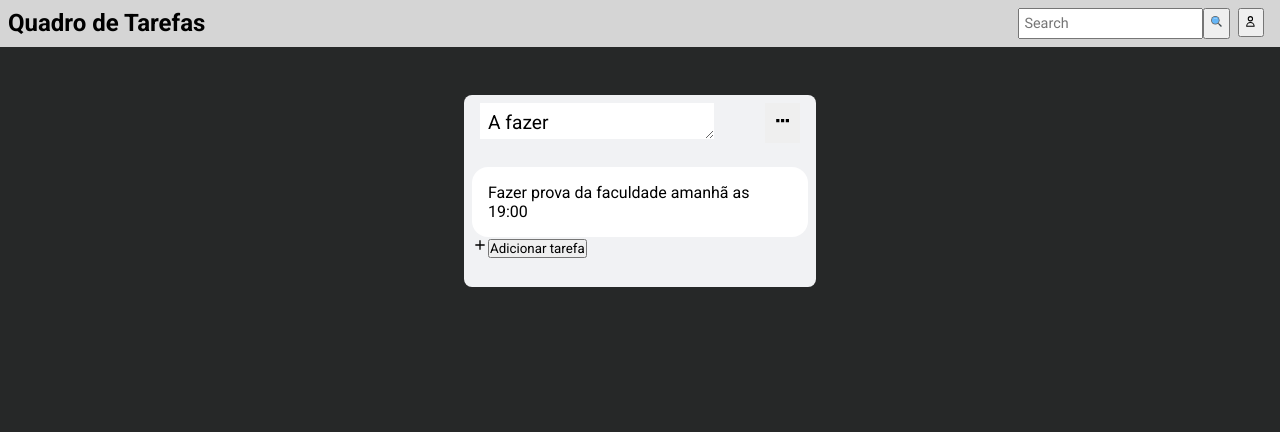
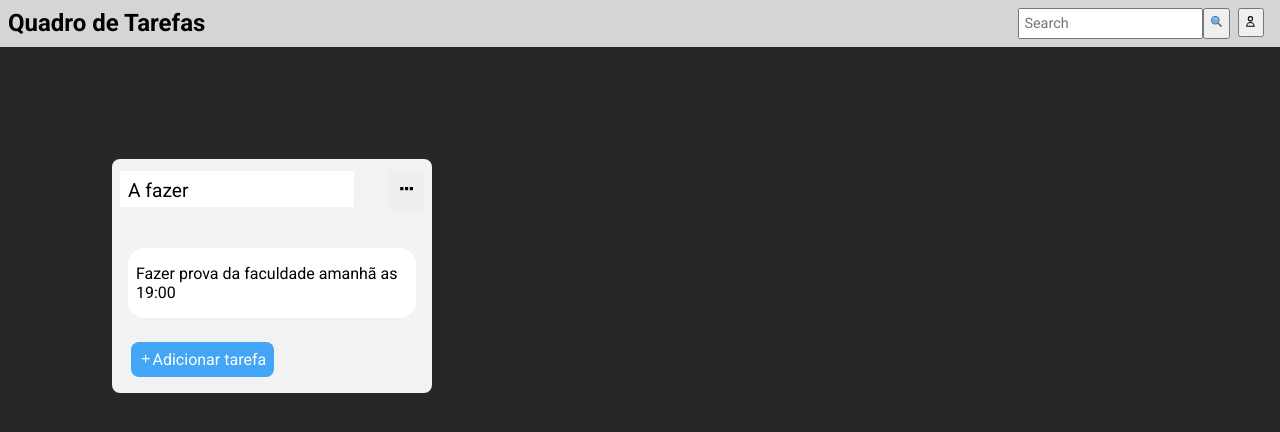
Before and after one commit to iSantanaaH/Projeto-Quadro, a React (Vite) app in the folder front-end_react/: page / in a window 1280 px wide. Shown: the top 432 px of the page. Built offline with nearby package versions, Linux system fonts and the light colour scheme.

Commit message:
Update CardTask

```diff
--- a/front-end_react/src/components/CardTask.tsx
+++ b/front-end_react/src/components/CardTask.tsx
@@ -9,8 +9,8 @@ import styles from "../styles/CardTask.module.css";
 const CardTask = () => {
   return (
     <>
-      <div>
       <div className={styles.CardTask}>
+        <div className={styles.contentCardTask}>
           <div className={styles.mainCardTask}>
             <div className={styles.cardHeader}>
               <div className={styles.mainCardHeader}>
@@ -25,6 +25,7 @@ const CardTask = () => {
                 </div>
               </div>
             </div>
+            <div className={styles.divOverflow}>
               <div className={styles.secondMainCardTask}>
                 <div className={styles.containerDescription}>
                   <div>
@@ -35,12 +36,15 @@ const CardTask = () => {
 
               <div className={styles.cardFooter}>
                 <div className={styles.contentAddTask}>
-                <a>
+                  <div className={styles.iconBiPlus}></div>
+
+                  <div className={styles.buttonSpan}>
+                    <button type="button" className={styles.buttonAddTask}>
                       <BiPlus />
-                  <button type="button" className={styles.buttonAddTask}>
                       <span>Adicionar tarefa</span>
                     </button>
-                </a>
+                  </div>
+                </div>
               </div>
             </div>
           </div>
--- a/front-end_react/src/styles/CardTask.module.css
+++ b/front-end_react/src/styles/CardTask.module.css
@@ -1,30 +1,48 @@
+:root {
+  --blue-400: #42a5f5;
+  --blue-500: #2196f3;
+  --white-full: #fff;
+}
+
 .CardTask {
   display: flex;
-    /* flex: 1 1 auto; */
-    align-items: center;
+  justify-content: center;
   flex-direction: column;
-    margin: 3rem auto;
-    width: 22rem;
-    height: 12rem;
+  margin: 7rem;
+  width: 20rem;
+  height: auto;
   border-radius: 0.5rem;
-    background: #F1F2F4;
-    overflow: hidden;
+  background: #f1f2f4;
 }
 
 .mainCardTask {
+  flex-grow: 1;
   display: flex;
+  width: 100%;
   flex-direction: column;
+  box-sizing: border-box;
+}
+
+.divOverflow {
+  max-height: 30rem;
+  overflow-x: hidden;
 }
 
 .secondMainCardTask {
-  background: #FFF;
-  padding: 1rem;
+  background: var(--white-full);
+  margin-bottom: 1rem;
+  margin: 0.5rem 1rem;
+  padding: 1rem 0.5rem;
   border-radius: 1rem;
 }
 
 .cardHeader {
-    padding: 0.5rem;
+  padding: 0.8rem 0.5rem;
   margin-bottom: 1rem;
+}
+
+.firstTitleCard {
+  resize: none;
 }
 
 .mainCardHeader {
@@ -45,7 +63,6 @@
 
 .containerTitle textarea {
   padding: 0.5rem;
-
   font-size: 1.2rem;
   overflow: hidden;
   overflow-wrap: break-word;
@@ -56,10 +73,45 @@
 
 .cardFooter {
   display: flex;
-  align-items: end;
+  box-sizing: border-box;
+  margin: 0 0.5rem;
 }
 
 .contentAddTask {
   display: flex;
   align-items: flex-end;
+  margin: 1rem 0.2rem;
 }
+
+.buttonSpan {
+  margin: 0 0.5rem;
+}
+
+.buttonSpan button {
+  border: none;
+  cursor: pointer;
+  /* margin-bottom: 0.5rem; */
+  background: var(--blue-400);
+  padding: 0.5rem 0.5rem;
+  border-radius: 0.5rem;
+  color: var(--white-full);
+}
+
+.buttonSpan button:hover {
+  background: var(--blue-500);
+  transition: 0.3s;
+}
+
+.buttonSpan span {
+  font-size: 1rem;
+}
+
+@media screen and (max-height: 5rem) {
+  .CardTask {
+    height: 15rem;
+  }
+
+  .mainCardTask {
+    height: 30rem;
+  }
+}
```
Lines whose indentation alone changed are shown as unchanged.
